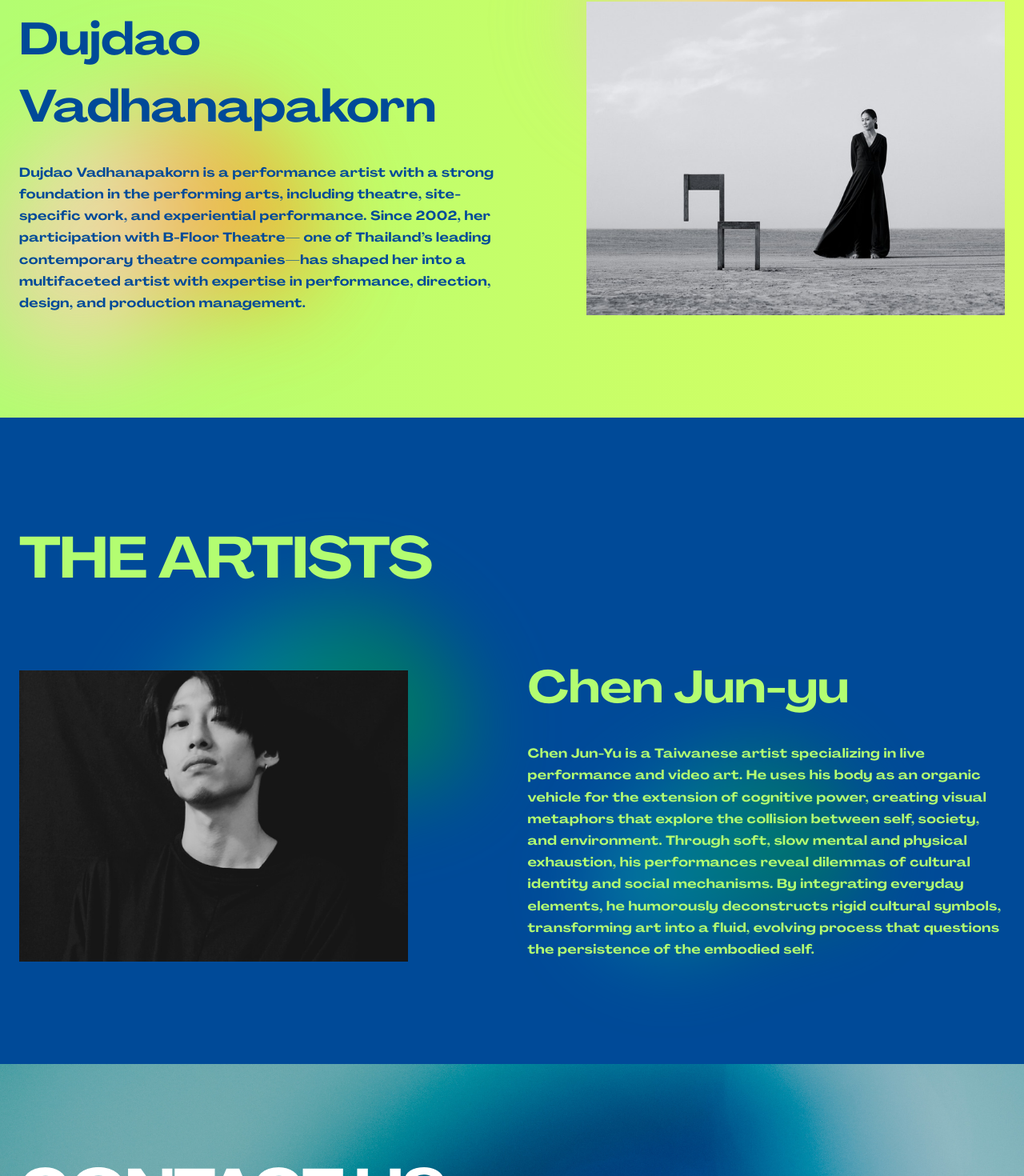
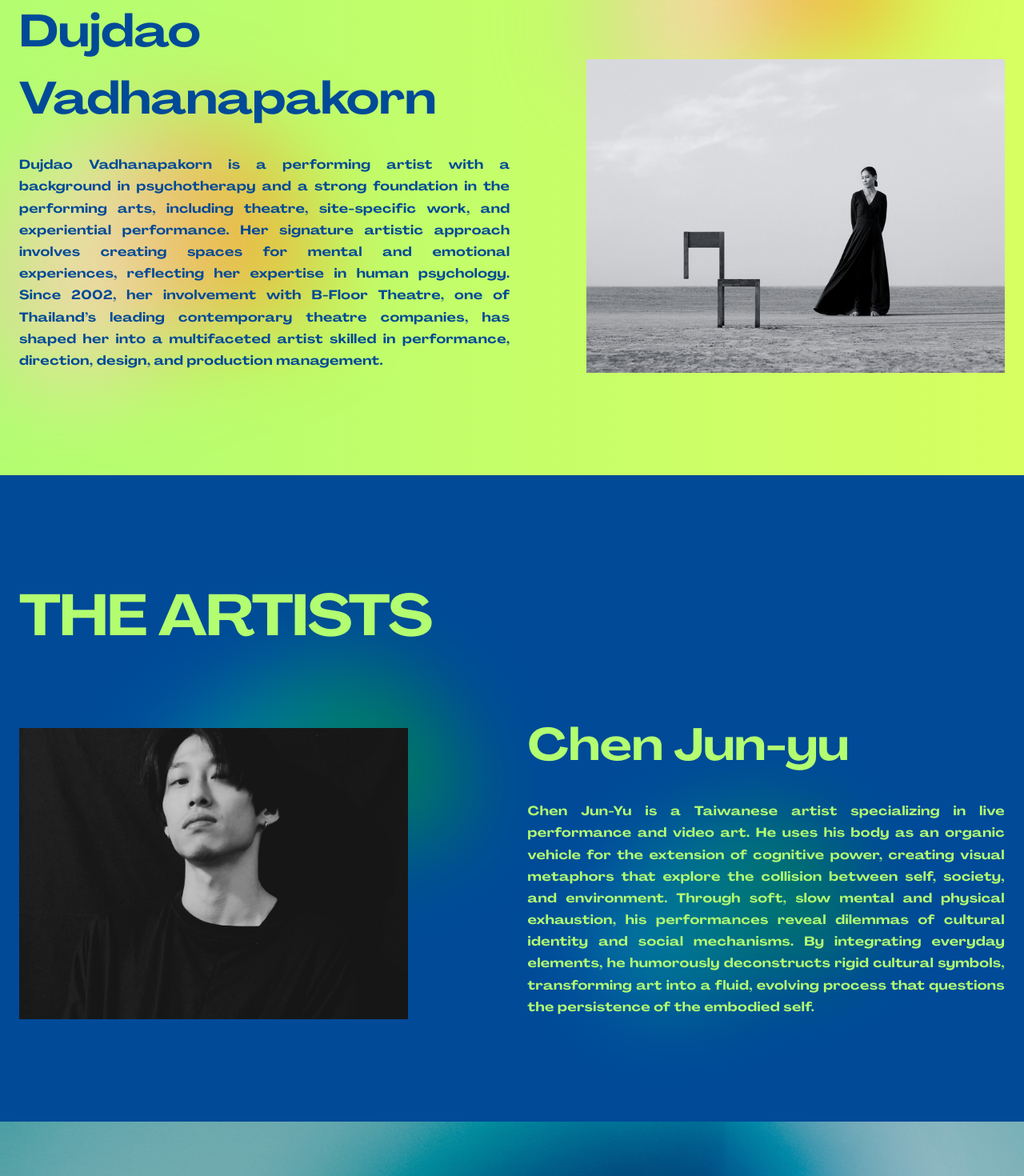
Before and after one commit to whitetemple2025/white-temple, a Next.js app: page / in a window 1280 px wide. Shown: the part 2594-4064 px from the top of the page at 80% size. Built offline with nearby package versions, Linux system fonts and the light colour scheme.

Commit message:
Update HomepageMain.tsx

```diff
--- a/src/app/components/HomepageMain.tsx
+++ b/src/app/components/HomepageMain.tsx
@@ -308,15 +308,17 @@ export default function HomepageMain() {
         >
           Dujdao Vadhanapakorn
         </h4>
-        <p
-          className="text-[14px] md:text-[16px] leading-relaxed md:leading-[1.7] font-bold normal-case tracking-wide"
+         <p
+          className="text-[14px] md:text-[16px] leading-relaxed md:leading-[1.7] font-bold tracking-wide text-justify"
           style={{ color: "var(--brand-blue,#004a98)" }}
         >
-          Dujdao Vadhanapakorn is a performance artist with a strong foundation
-          in the performing arts, including theatre, site-specific work, and
-          experiential performance. Since 2002, her participation with B-Floor Theatre—
-          one of Thailand’s leading contemporary theatre companies—has shaped her into
-          a multifaceted artist with expertise in performance, direction, design, and production management.
+          Dujdao Vadhanapakorn is a performing artist with a background in psychotherapy
+          and a strong foundation in the performing arts, including theatre, site-specific work,
+          and experiential performance. Her signature artistic approach involves creating spaces
+          for mental and emotional experiences, reflecting her expertise in human psychology.
+          Since 2002, her involvement with B-Floor Theatre, one of Thailand’s leading contemporary
+          theatre companies, has shaped her into a multifaceted artist skilled in performance,
+          direction, design, and production management.
         </p>
       </div>
 
@@ -381,8 +383,8 @@ export default function HomepageMain() {
         >
           Chen Jun-yu
         </h4>
-        <p
-          className="text-[14px] md:text-[16px] leading-relaxed md:leading-[1.7] font-bold normal-case tracking-wide"
+ <p
+          className="text-[14px] md:text-[16px] leading-relaxed md:leading-[1.7] font-bold tracking-wide text-justify"
           style={{ color: "var(--neon-green,#b3fd71)" }}
         >
           Chen Jun-Yu is a Taiwanese artist specializing in live performance and video art. He uses his body
```
